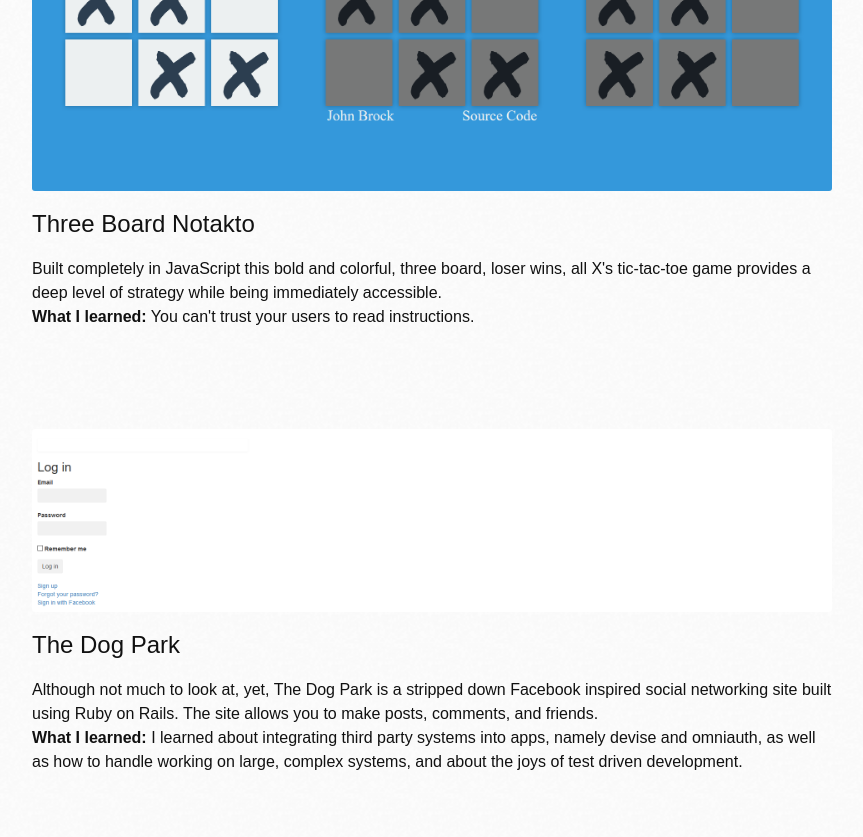
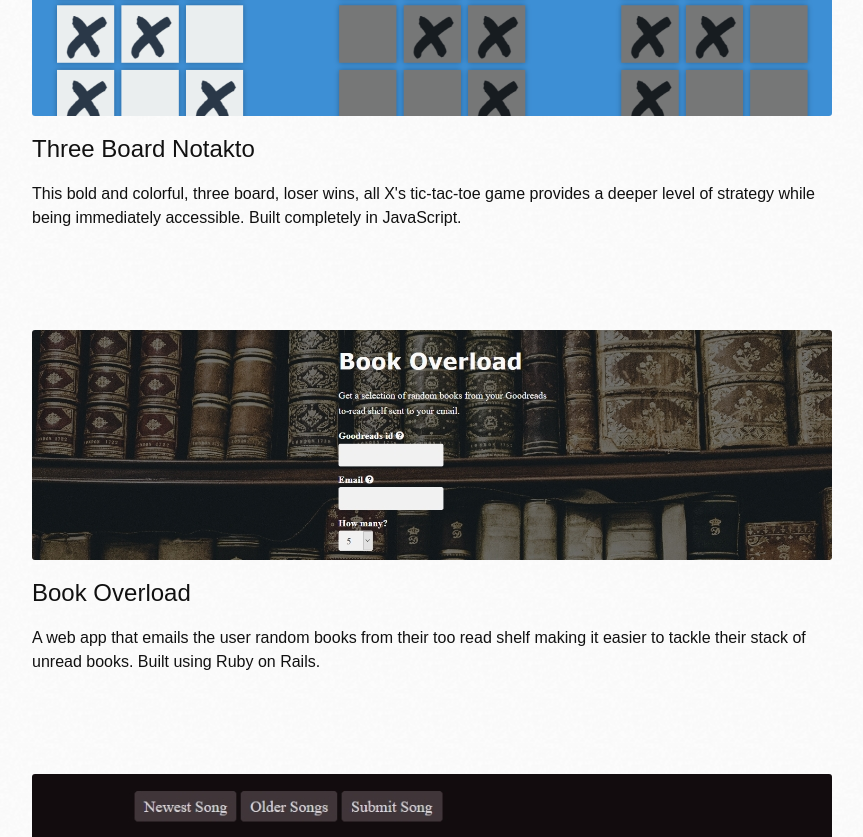
Before and after one commit to JohnLRBrock/JohnBrock, a Jekyll site: the page built from portfolio.md, in a window 1280 px wide and 1400 px high, scrolled down 312 px. Shown: the top 837 px of the window, without its empty margins (208-1071 px from the left). Built offline with Jekyll 4.4.1, drawn with Linux system fonts in a browser that asks for light colours; some web fonts are replaced; some of the changed text lies outside the part shown.

Commit message:
fixed the style on the porfolio page

```diff
--- a/_layouts/contents.html
+++ b/_layouts/contents.html
@@ -3,7 +3,7 @@ layout: default
 ---
 <div class="book-title-page">
   <h1 class="book-title">The Developer's Guide to the Galaxy</h1>
-  <h2 class="book-subtitle">Keep Banging Rocks Together</h2>
+  <h2 class="book-subtitle">We Design, We Build, We Blog</h2>
   <h2 class="author-name">John Brock</h2>
 </div>
 
--- /dev/null
+++ b/portfolio.md
@@ -0,0 +1,80 @@
+---
+layout: page
+title: Portfolio
+permalink: /portfolio/
+---
+<br>
+<div class="project">
+  <a href="https://khanthulhu.github.io/tic-tac-toe/">
+    <img class="tic-tac-toe" src="/assets/tictactoe5.png" alt="three board tic tac toe">
+  </a>
+  <h1 class="project-title">
+    <a href="https://khanthulhu.github.io/tic-tac-toe/">Three Board Notakto</a>
+  </h1>
+  <p class="project-text">This bold and colorful, three board, loser wins, all X's tic-tac-toe game provides a deeper level of strategy while being immediately accessible. Built completely in JavaScript.</p>
+</div>
+<div class="project">
+  <a href="https://book-overload.herokuapp.com/">
+    <img src="/assets/bookoverload.jpg" alt="Book Overload">
+  </a>
+  <h1 class="project-title">
+    <a href="https://book-overload.herokuapp.com/">Book Overload</a>
+  </h1>
+  <p class="project-text">A web app that emails the user random books from their too read shelf making it easier to tackle their stack of unread books. Built using Ruby on Rails.</p>
+</div>
+<div class="project">
+  <a href="https://music-sharer.herokuapp.com/">
+    <img src="/assets/musicsharer.jpg" alt="Music Sharer">
+  </a>
+  <h1 class="project-title">
+    <a href="https://music-sharer.herokuapp.com/">Music Sharer</a>
+  </h1>
+  <p class="project-text">A place where people can share and discuss music that's been impactful to them. Built using Ruby on Rails.</p>
+</div>
+<div class="project">
+  <a href="https://khanthulhu.github.io/snakeGame/">
+    <img src="/assets/snake.jpg" alt="Snake">
+  </a>
+  <h1 class="project-title">
+    <a href="https://khanthulhu.github.io/snakeGame/">Snake</a>
+  </h1>
+  <p class="project-text">An implementation of the game Snake built in JavaScript and jQuery.</p>
+</div>
+<div class="project">
+<!--   <a href="https://the-dog-park.herokuapp.com/">
+    <img src="/assets/dogpark.png" alt="the dog park">
+  </a> -->
+  <a href="https://the-dog-park.herokuapp.com/">
+    <h1 class="project-title">
+      <a href="https://the-dog-park.herokuapp.com/">The Dog Park</a>
+    </h1>
+  </a>
+  <p class="project-text">The Dog Park is a stripped down, Facebook inspired, social networking site. Built using Ruby on Rails.</p>
+</div>
+<div class="project">
+<!--   <a href="https://khanthulhu.github.io/onScreenCalculator/">
+  <img src="/assets/calculator.png" alt="Calculator">
+</a> -->
+  <h1 class="project-title">
+    <a href="https://khanthulhu.github.io/onScreenCalculator/">Calculator</a>
+  </h1>
+  <p class="project-text">A calculator built in JavaScript.</p>
+</div>
+<div class="project">
+<!--   <a href="https://github.com/Khanthulhu/problem_54-poker_hands">
+    <img src="" alt="">
+  </a> -->
+  <h1 class="project-title">
+    <a href="https://github.com/Khanthulhu/problem_54-poker_hands">Poker Hands</a>
+  </h1>
+  <p class="project-text">My solution for Project Euler problem 54: Poker Hands. Built in Ruby.</p>
+</div>
+<div class="project">
+  <a href="">
+    <img src="" alt="">
+  </a>
+  <h1 class="project-title">
+    <a href=""></a>
+  </h1>
+  <p class="project-text"></p>
+</div>
--- a/projects.md
+++ /dev/null
@@ -1,79 +0,0 @@
----
-layout: page
-title: Portfolio
-permalink: /portfolio/
----
-<div class="project">
-  <a href="https://khanthulhu.github.io/tic-tac-toe/">
-    <img class="tic-tac-toe" src="/assets/tictactoe1.png" alt="three board tic tac toe">
-  </a>
-  <h1 class="project-title">
-    <a href="https://khanthulhu.github.io/tic-tac-toe/">Three Board Notakto</a>
-  </h1>
-  <p class="project-text">Built completely in JavaScript this bold and colorful, three board, loser wins, all X's tic-tac-toe game provides a deep level of strategy while being immediately accessible. <br><strong>What I learned:</strong> You can't trust your users to read instructions.</p>
-</div>
-<div class="project">
-  <a href="https://the-dog-park.herokuapp.com/">
-    <img src="/assets/dogpark.png" alt="the dog park">
-  </a>
-  <a href="https://the-dog-park.herokuapp.com/">
-    <h1 class="project-title">
-      <a href="https://the-dog-park.herokuapp.com/">The Dog Park</a>
-    </h1>
-  </a>
-  <p class="project-text">Although not much to look at, yet, The Dog Park is a stripped down Facebook inspired social networking site built using Ruby on Rails. The site allows you to make posts, comments, and friends.<br><strong>What I learned:</strong> I learned about integrating third party systems into apps, namely devise and omniauth, as well as how to handle working on large, complex systems, and about the joys of test driven development.</p>
-</div>
-<div class="project">
-  <a href="https://book-overload.herokuapp.com/">
-    <img src="/assets/bookoverload.png" alt="Book Overload">
-  </a>
-  <h1 class="project-title">
-    <a href="https://book-overload.herokuapp.com/">Book Overload</a>
-  </h1>
-  <p class="project-text">I'm addicted to books. I always have one with me and I can't leave a bookstore without making a purchase. My enthusiasm means that my to-read shelf is encumbered. With almost 600 books, I experience choice overload and can't decide what to read next. This app solves that problem by emailing the user a random set of books from their to-read shelf. Users are introduced to books that they were interested in all over again and in more manageable quantities.<br><strong>What I learned</strong> The project taught me how to learn about new technologies and how to apply problem solving skills to novel problems in a practical context.</p>
-</div>
-<div class="project">
-  <a href="https://music-sharer.herokuapp.com/">
-    <img src="/assets/musicsharer.png" alt="Music Sharer">
-  </a>
-  <h1 class="project-title">
-    <a href="https://music-sharer.herokuapp.com/">Music Sharer</a>
-  </h1>
-  <p class="project-text">A place where people can share and discuss music that's been impactful to them.</p>
-</div>
-<div class="project">
-  <a href="https://khanthulhu.github.io/snakeGame/">
-    <img src="/assets/snake.png" alt="Snake">
-  </a>
-  <h1 class="project-title">
-    <a href="https://khanthulhu.github.io/snakeGame/">Snake</a>
-  </h1>
-  <p class="project-text">An implementation of the game Snake built in JavaScript and jQuery.<br><strong>What I learned: </strong>One of my first projects in JavaScript this game taught me about organizing JavaScript, JavaScript best practices and how fun snake is.</p>
-</div>
-<div class="project">
-  <a href="https://khanthulhu.github.io/onScreenCalculator/">
-    <img src="/assets/calculator.png" alt="Calculator">
-  </a>
-  <h1 class="project-title">
-    <a href="https://khanthulhu.github.io/onScreenCalculator/">Calculator</a>
-  </h1>
-  <p class="project-text">An early JavaScript project, this simple app taught me about linking the things happening in the DOM to javascript code. Oh, how far I've come.</p>
-</div>
-<div class="project">
-<!--   <a href="https://github.com/Khanthulhu/problem_54-poker_hands">
-    <img src="" alt="">
-  </a> -->
-  <h1 class="project-title">
-    <a href="https://github.com/Khanthulhu/problem_54-poker_hands">Poker Hands</a>
-  </h1>
-  <p class="project-text">No picture for this one. This is my solution for Project Euler problem 54: Poker Hands. An early ruby project, this project taught me about program design, the power of object oriented programming and made me a firm believer in test driven development.</p>
-</div>
-<div class="project">
-  <a href="">
-    <img src="" alt="">
-  </a>
-  <h1 class="project-title">
-    <a href=""></a>
-  </h1>
-  <p class="project-text"></p>
-</div>
```
Also changed, not shown: about.md (+1 -1 lines), assets/bookoverload.jpg (added), assets/bookoverload1.png (added), assets/musicsharer.jpg (added), assets/snake.jpg (added), assets/tictactoe5.png (added).
